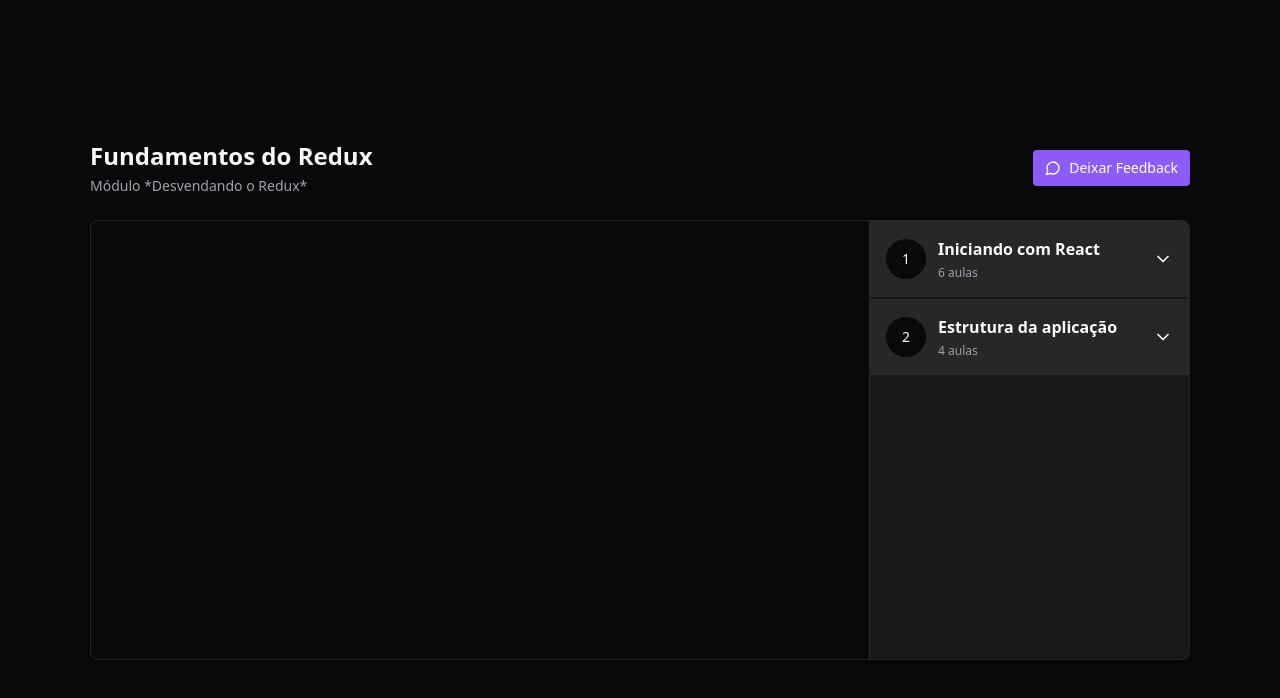
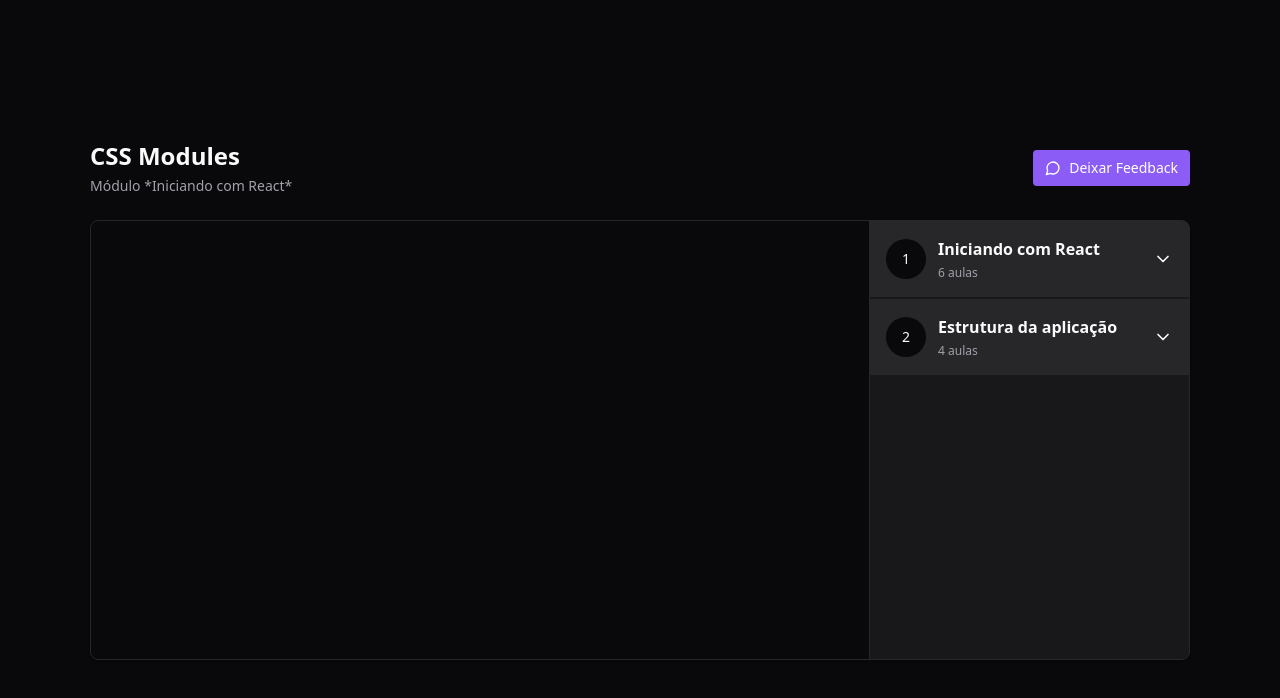
Before and after one commit to devguga87/VideoPlayerWithRedux, a React (Vite) app: page / in a window 1280 px wide. Shown: the top 698 px of the page. Built offline with nearby package versions, Linux system fonts and the light colour scheme.

Commit message:
feat: adiciona titulo da licao e do modulo corretos

```diff
--- a/src/components/Header.tsx
+++ b/src/components/Header.tsx
@@ -1,8 +1,16 @@
+import { useAppSelector } from "../store"
+
 export function Header(){
+    const {currentLesson, currentModule} = useAppSelector(state => {
+        const {currentLessonIndex,currentModuleIndex} = state.player
+        const currentModule = state.player.course.modules[currentModuleIndex]
+        const currentLesson = state.player.course.modules[currentModuleIndex].lessons[currentLessonIndex]
+        return {currentLesson, currentModule}
+    })
     return (
         <div className="flex flex-col gap-1">
-            <h1 className="text-2xl font-bold">Fundamentos do Redux</h1>
-            <span className="text-sm text-zinc-400">Módulo *Desvendando o Redux*</span>
+            <h1 className="text-2xl font-bold">{currentLesson.title}</h1>
+            <span className="text-sm text-zinc-400">Módulo *{currentModule.title}*</span>
         </div>
     )
 }
```
